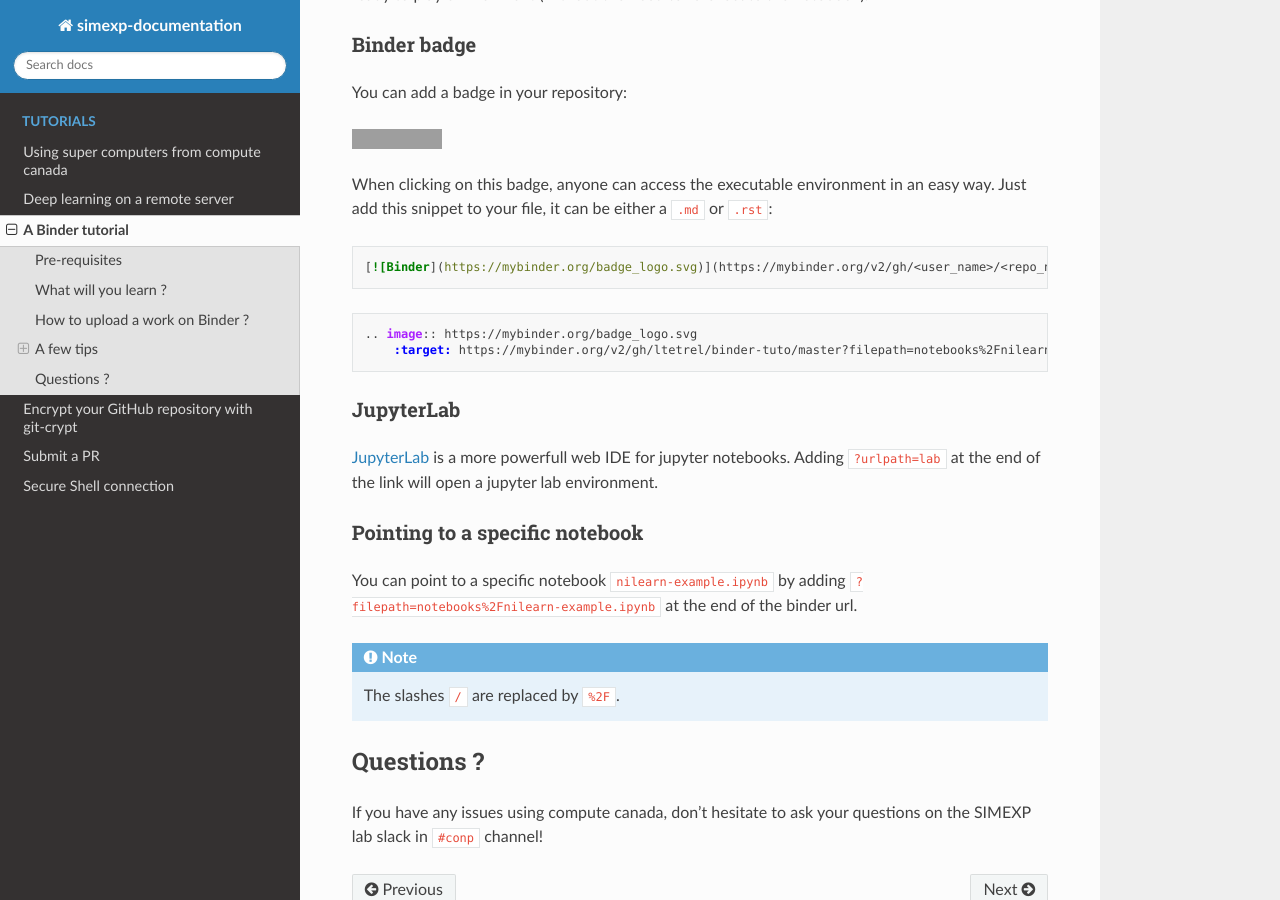
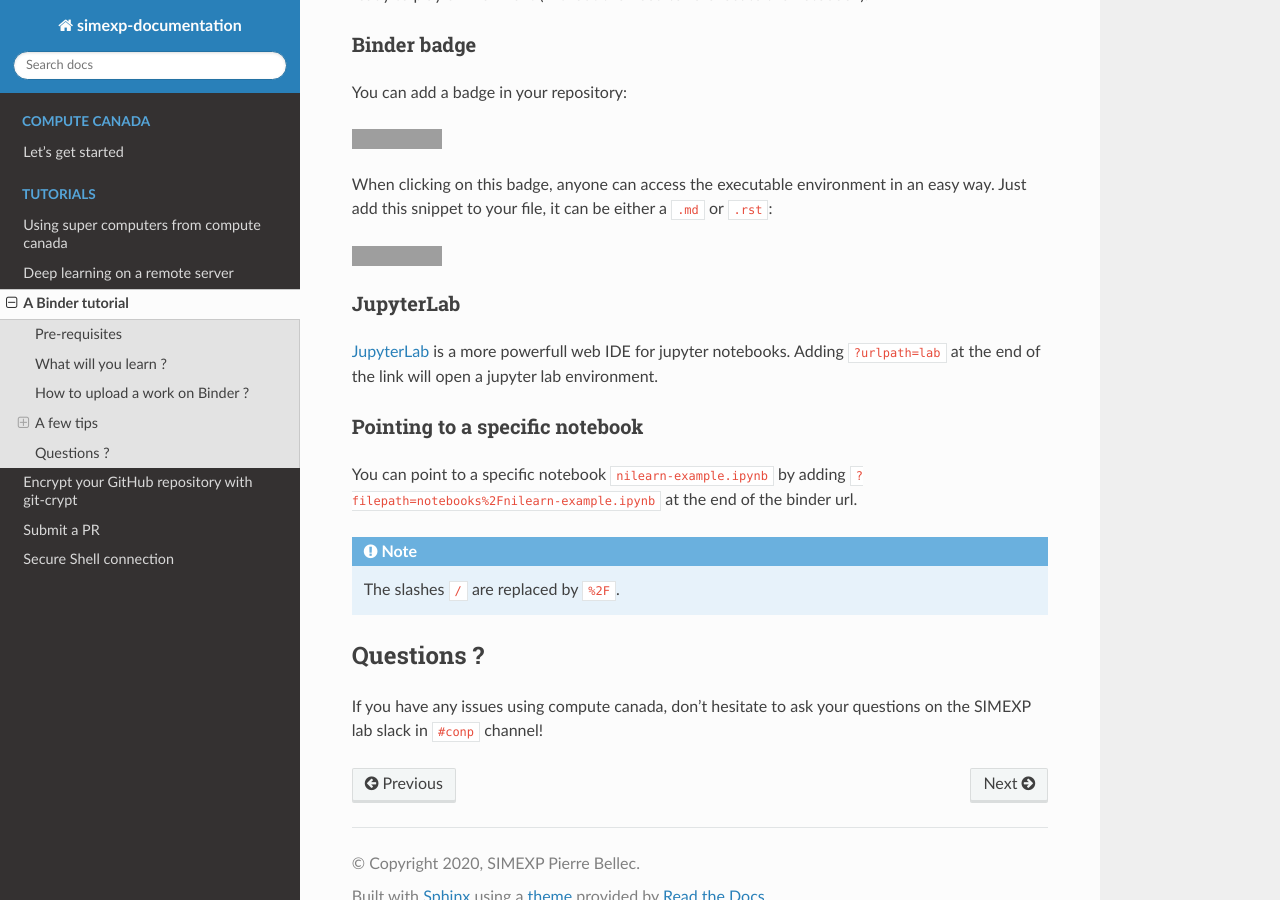
Before and after one commit to SIMEXP/lab-documentation, a Sphinx documentation site: the page built from source/tutorials/binder.rst, in a window 1280 px wide and 900 px high, scrolled down 1148 px. Built offline with Sphinx 7.4.7 and the Read the Docs theme 2.0.0, drawn with Linux system fonts in a browser that asks for light colours; grey boxes are pictures that could not be loaded.

Commit message:
update compute canada doc

```diff
--- a/source/index.rst
+++ b/source/index.rst
@@ -4,6 +4,12 @@ Welcome to simexp's documentation!
 ================================================
 
 Please help us write this documentation
+
+.. toctree::
+   :maxdepth: 1
+   :caption: Compute canada
+
+   compute_canada/starter.md
 
 .. toctree::
    :maxdepth: 1
--- a/source/tutorials/binder.rst
+++ b/source/tutorials/binder.rst
@@ -52,14 +52,8 @@ You can add a badge in your repository:
 When clicking on this badge, anyone can access the executable environment in an easy way.
 Just add this snippet to your file, it can be either a ``.md`` or ``.rst``:
 
-.. code-block:: markdown
-
-    [![Binder](https://mybinder.org/badge_logo.svg)](https://mybinder.org/v2/gh/<user_name>/<repo_name>/master)
-
-.. code-block:: rst
-
-    .. image:: https://mybinder.org/badge_logo.svg
-        :target: https://mybinder.org/v2/gh/ltetrel/binder-tuto/master?filepath=notebooks%2Fnilearn-example.ipynb
+.. image:: https://mybinder.org/badge_logo.svg
+  :target: https://mybinder.org/v2/gh/ltetrel/binder-tuto/master?filepath=notebooks%2Fnilearn-example.ipynb
 
 JupyterLab
 ----------
```
Also changed, not shown: source/compute_canada/starter.md (added, +30 -0 lines), source/data/compute_canada.md (deleted, +0 -66 lines), source/data/project.md (+2 -2 lines).
